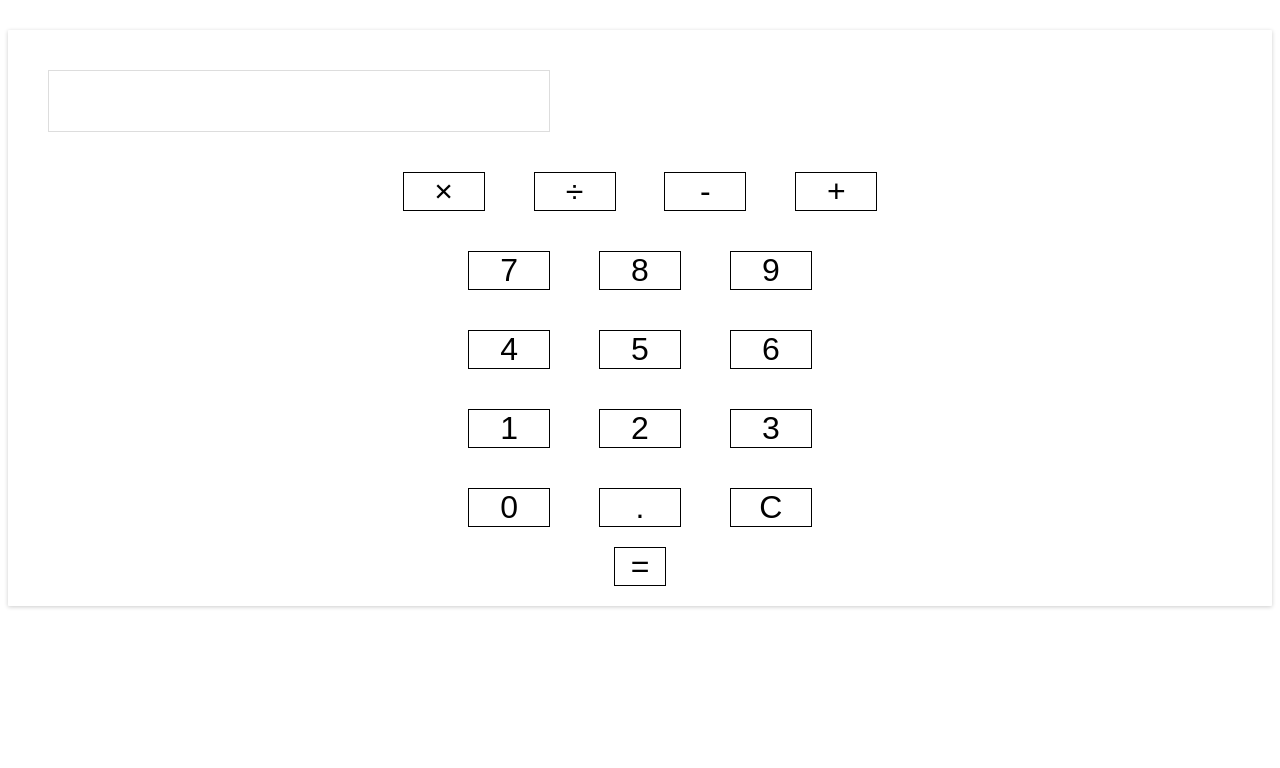
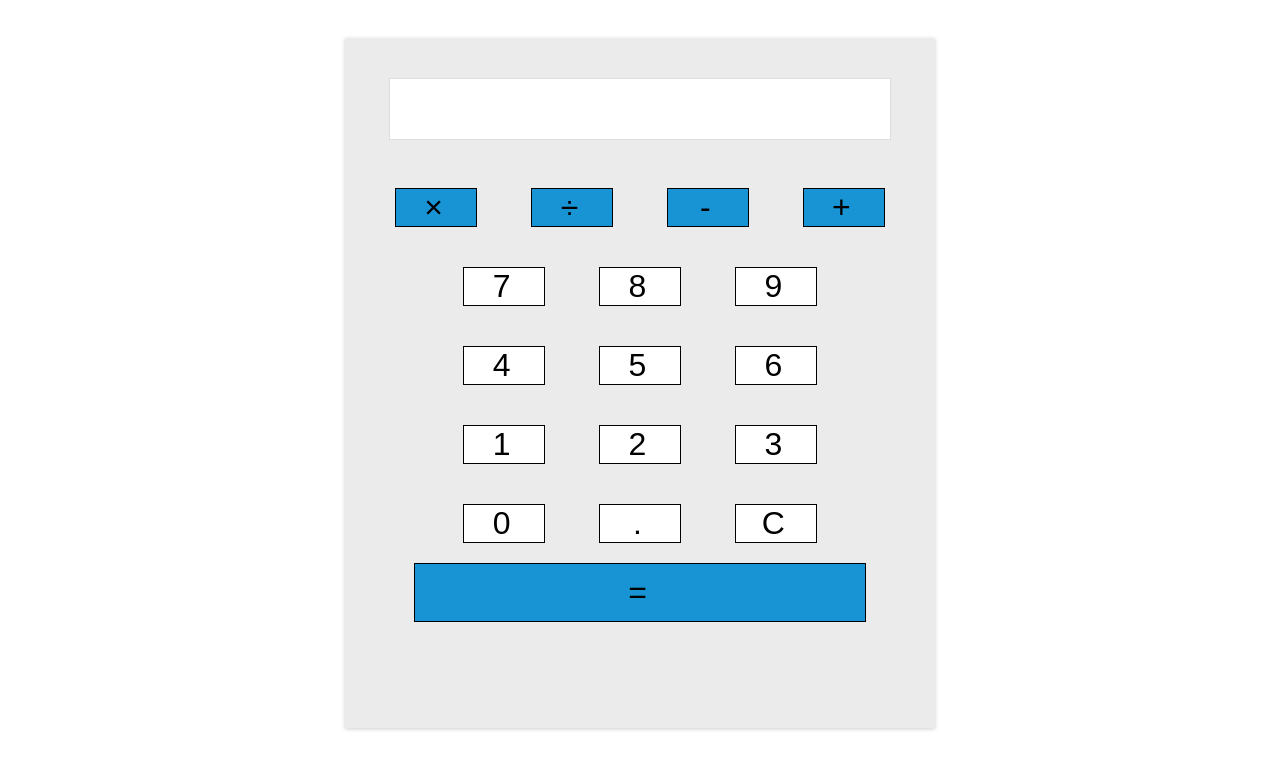
Before and after one commit to CUkekwe/Javascript-Calculator, a plain HTML site: page index.html in a window 1280 px wide. Shown: the part 130-898 px from the top of the page. Before the commit the page ends 800 px from the top, so only its background shows below. Drawn offline with Linux system fonts and the light colour scheme.

Commit message:
not the best but it finally looks like a calculator now, I'm gonna make the javascript functional before I do anymore css

```diff
--- a/styles.css
+++ b/styles.css
@@ -6,11 +6,18 @@ body{
     /* width: 500px; */
       font-family: 'Source Sans Pro', sans-serif;
       font-size: 2rem;
+      letter-spacing: 5px;
+      margin:4% auto ;
 }
 
 .calculator {
     padding: 20px;
     border-radius:1px ;
+ box-shadow: 0px 1px 4px 0px rgba(0, 0, 0, 0.2);
+ background-color: rgba(156, 156, 156,.2);
+ width: 550px;
+ height: 650px;
+ display: inline-block;
 }
 
 .input{
@@ -19,6 +26,8 @@ body{
     margin: 20px;
     text-align: right;
     width: 500px;
+   display: inline-block;
+   background-color: white;
 }
 
 .operators div{
@@ -26,11 +35,13 @@ body{
     display: inline-block;
     margin: 20px;
 width: 80px;
+ background-color: rgb(24, 148, 212 );
 }
 
 .numbers div{
 margin: 20px;
 width: 80px;
+background-color: white;
 }
 
 .numbers1 div{
@@ -58,10 +69,6 @@ width: 80px;
     width: 50px;
     align-items: center;
     display: inline-block;
+    padding: 10px 200px;
+    background-color: rgb(24, 148, 212 );
 }
-
-.calculator {
-padding: 20px;
-border-radius: 1px;
-  box-shadow: 0px 1px 4px 0px rgba(0, 0, 0, 0.2);
-}
```
